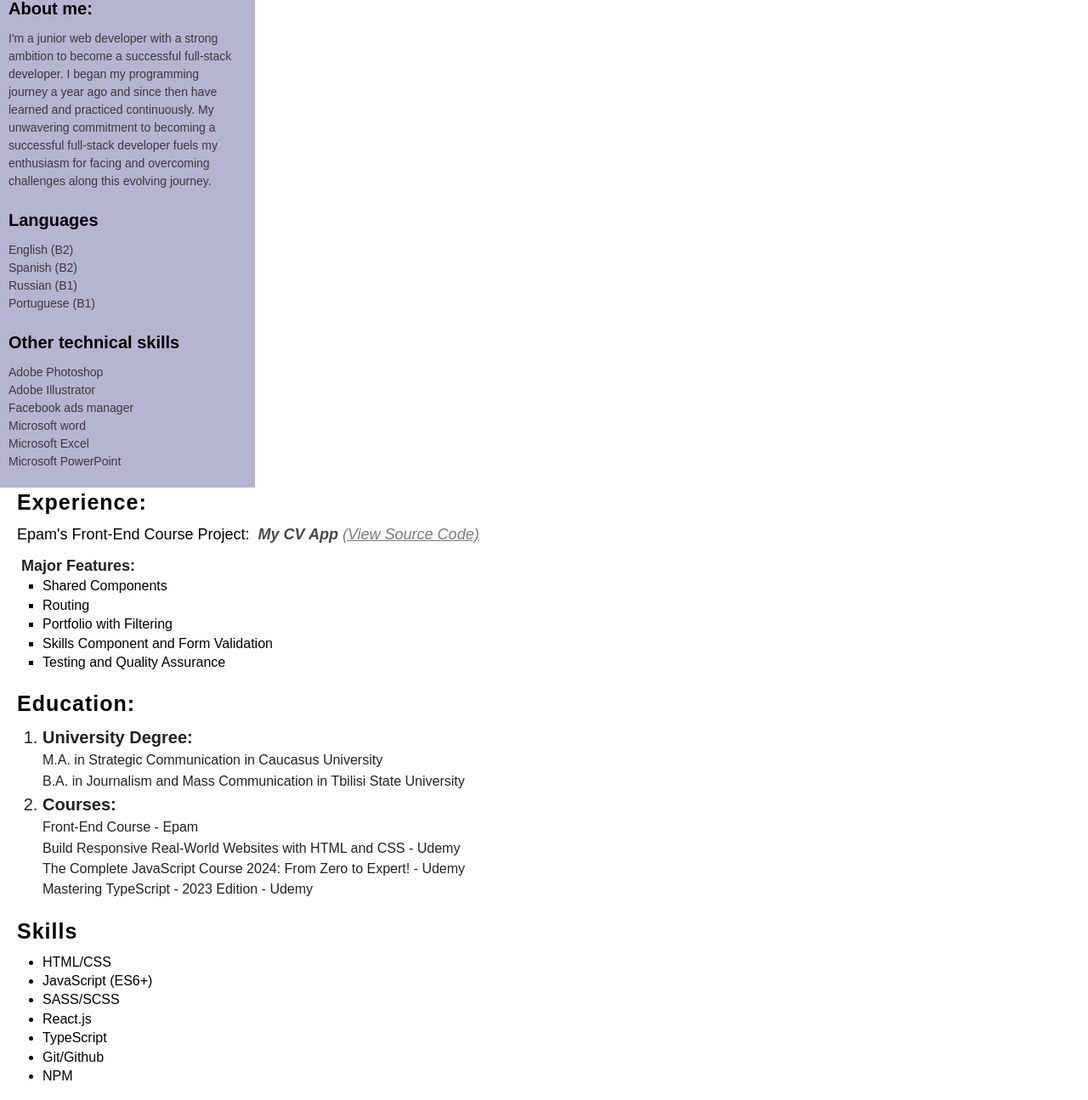
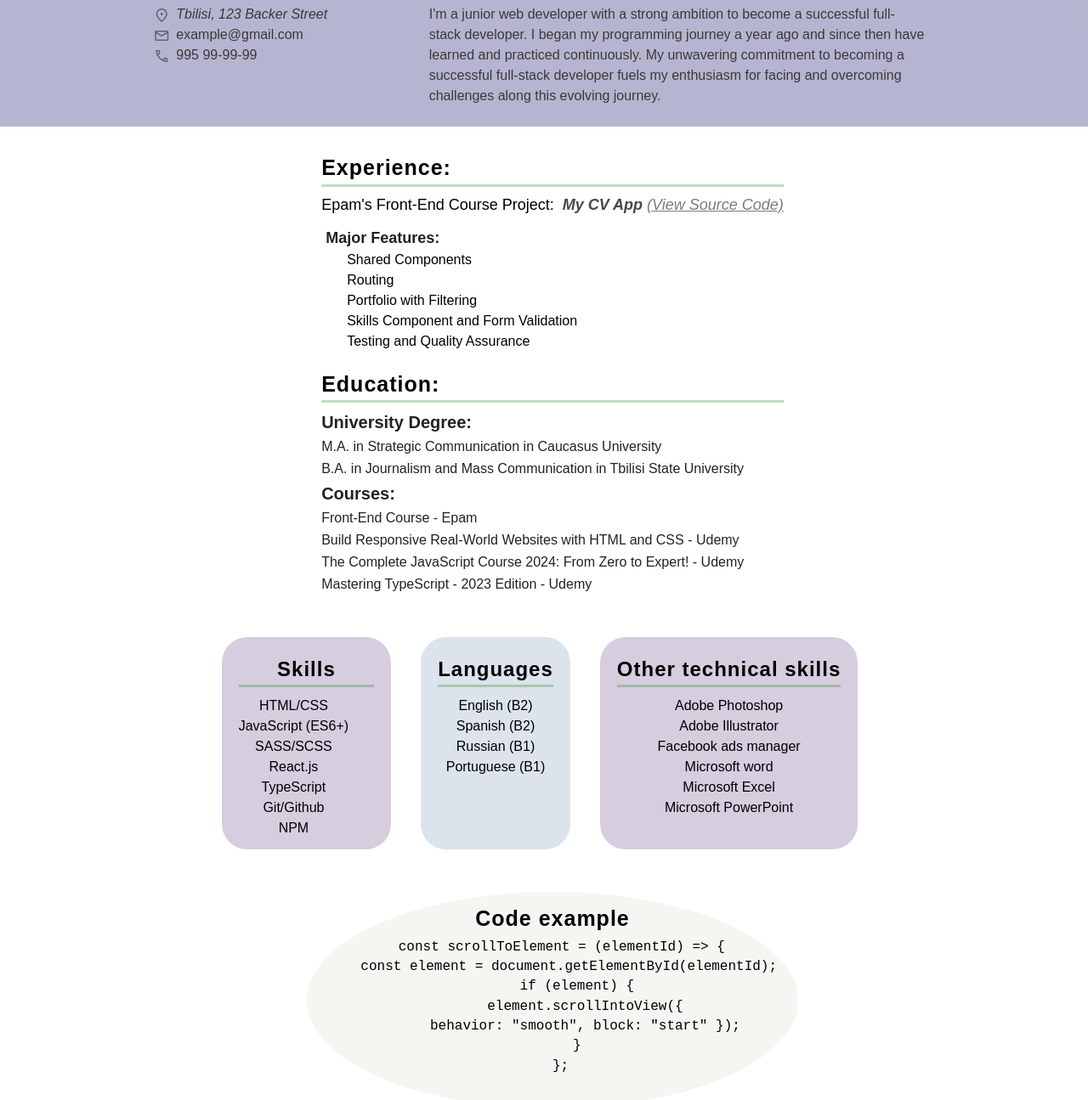
Before and after one commit to guranda26/rsschool-cv, a plain HTML site: page index.html in a window 1280 px wide. Shown: the part 461-1756 px from the top of the page at 85% size. Drawn offline with nearby package versions, Linux system fonts and the light colour scheme.

Commit message:
refactor: change structure of the project

```diff
--- a/index.html
+++ b/index.html
@@ -11,26 +11,42 @@
     <title>My CV page</title>
   </head>
   <body>
-    <div class="container">
+    <header class="header">
+      <nav>
+        <ul>
+          <li><a href="#contact">Contact</a></li>
+          <li><a href="#summary">About Me</a></li>
+          <li><a href="#skills">skills</a></li>
+          <li><a href="#languages">languages</a></li>
+          <li><a href="#education">Education</a></li>
+          <li><a href="#experience">Experience</a></li>
+          <li><a href="#tech-skills">technical skills</a></li>
+          <li><a href="#example">Code example</a></li>
+        </ul>
+      </nav>
+    </header>
+    <header>
       <h1>Resume</h1>
       <aside>
-        <header>
-          <nav>
         <img
           src="./image/myPhoto.jpeg"
           alt="Guranda Lemonjava - image for CV"
         />
         <p class="author-name">Guranda Lemonjava</p>
-
-            <section class="contact-info">
+        <div class="contact-summary">
+          <section class="contact-info" id="contact">
             <h2>Contact Me:</h2>
+            <nav>
+              <ul>
+                <li>
                   <address>
                     <p>
-                  <span class="material-symbols-outlined icon">location_on</span
+                      <span class="material-symbols-outlined icon"
+                        >location_on</span
                       >Tbilisi, 123 Backer Street
                     </p>
                   </address>
-              <ul>
+                </li>
                 <li>
                   <span class="material-symbols-outlined icon">mail</span
                   ><a href="mailto:example@gmail.com">example@gmail.com</a>
@@ -40,44 +56,27 @@
                   ><a href="tel:995999-999">995 99-99-99</a>
                 </li>
               </ul>
+            </nav>
           </section>
-          </nav>
-        </header>
 
-        <section class="summary-section">
-          <h2>About me:</h2>
+          <section class="summary-section" id="summary">
+            <h2>Summary:</h2>
             <p>
               I'm a junior web developer with a strong ambition to become a
               successful full-stack developer. I began my programming journey a
-            year ago and since then have learned and practiced continuously. My
-            unwavering commitment to becoming a successful full-stack developer
-            fuels my enthusiasm for facing and overcoming challenges along this
-            evolving journey.
+              year ago and since then have learned and practiced continuously.
+              My unwavering commitment to becoming a successful full-stack
+              developer fuels my enthusiasm for facing and overcoming challenges
+              along this evolving journey.
             </p>
           </section>
-        <section class="languages-section">
-          <h2>Languages</h2>
-          <ul>
-            <li>English (B2)</li>
-            <li>Spanish (B2)</li>
-            <li>Russian (B1)</li>
-            <li>Portuguese (B1)</li>
-          </ul>
-        </section>
-        <section class="program-skills">
-          <h2>Other technical skills</h2>
-          <ul>
-            <li>Adobe Photoshop</li>
-            <li>Adobe Illustrator</li>
-            <li>Facebook ads manager</li>
-            <li>Microsoft word</li>
-            <li>Microsoft Excel</li>
-            <li>Microsoft PowerPoint</li>
-          </ul>
-        </section>
+        </div>
       </aside>
+    </header>
+
     <main>
-        <section class="experience-section">
+      <div class="experience-education">
+        <section class="experience-section" id="experience">
           <h2>Experience:</h2>
           <p class="project-info">Epam's Front-End Course Project:</p>
           <ul class="my-cv">
@@ -97,7 +96,7 @@
             <li>Testing and Quality Assurance</li>
           </ul>
         </section>
-        <section class="education-section">
+        <section class="education-section" id="education">
           <h2>Education:</h2>
           <ol>
             <li>
@@ -128,19 +127,44 @@
             </li>
           </ol>
         </section>
-        <section class="skills-section">
+      </div>
+      <div class="skills">
+        <section class="skills-section" id="skills">
+          <nav>
             <h2>Skills</h2>
             <ul>
-            <li>HTML/CSS</li>
-            <li>JavaScript (ES6+)</li>
-            <li>SASS/SCSS</li>
-            <li>React.js</li>
-            <li>TypeScript</li>
-            <li>Git/Github</li>
-            <li>NPM</li>
+              <li><a href="#">HTML/CSS</a></li>
+              <li><a href="#">JavaScript (ES6+)</a></li>
+              <li><a href="#">SASS/SCSS</a></li>
+              <li><a href="#">React.js</a></li>
+              <li><a href="#">TypeScript</a></li>
+              <li><a href="#">Git/Github</a></li>
+              <li><a href="#">NPM</a></li>
+            </ul>
+          </nav>
+        </section>
+        <section class="languages-section" id="languages">
+          <h2>Languages</h2>
+          <ul>
+            <li>English (B2)</li>
+            <li>Spanish (B2)</li>
+            <li>Russian (B1)</li>
+            <li>Portuguese (B1)</li>
           </ul>
         </section>
-        <article class="code-example">
+        <section class="program-skills" id="tech-skills">
+          <h2>Other technical skills</h2>
+          <ul>
+            <li>Adobe Photoshop</li>
+            <li>Adobe Illustrator</li>
+            <li>Facebook ads manager</li>
+            <li>Microsoft word</li>
+            <li>Microsoft Excel</li>
+            <li>Microsoft PowerPoint</li>
+          </ul>
+        </section>
+      </div>
+      <article class="code-example" id="example">
         <h2>Code example</h2>
         <pre>
   <code class="javascript-code">const scrollToElement = (elementId) => {
@@ -163,6 +187,5 @@
         <figcaption><a href="https://rs.school/">Course Link</a></figcaption>
       </figure>
     </footer>
-    </div>
   </body>
 </html>
--- a/style.css
+++ b/style.css
@@ -1,29 +1,47 @@
 * {
   box-sizing: border-box;
   margin: 0;
-
   padding: 0;
 }
 body {
   font-family: "cursive", "arial", sans-serif;
+  text-align: center;
 }
 
 section {
   margin-bottom: 10px;
 }
 
-.container {
-  margin-left: auto;
-  margin-right: auto;
+ol,
+ul,
+li {
+  list-style: none;
+}
+
+.header ul li {
+  font-size: 18px;
+  text-transform: capitalize;
+  display: inline-block;
+  margin-right: 15px;
+  margin-top: 15px;
+  padding: 15px 10px;
+}
+.header ul li a {
+  color: rgb(52, 52, 128);
+}
+.header ul li a:hover {
+  font-weight: bold;
+}
+.header {
+  width: 100vw;
+}
+.header nav {
+  height: 100%;
 }
 
 main {
-  display: inline-block;
-  width: 75vw;
-  position: relative;
   line-height: 1.4;
   font-size: 18px;
-  vertical-align: top;
   margin-bottom: 0;
   margin-left: 20px;
 }
@@ -38,17 +56,16 @@ main section {
 }
 
 aside {
-  display: inline-block;
   background-color: rgba(52, 52, 128, 0.36);
-  width: 300px;
   font-size: 14px;
   line-height: 1.5;
-  padding: 25px 5px 10px 10px;
+  padding: 25px 5px 30px 10px;
 }
 
 aside h2 {
-  margin-top: 20px;
-  margin-bottom: 10px;
+  width: 50%;
+  margin-top: 0;
+  border-bottom: 2px solid rgba(33, 33, 33, 0.2);
 }
 
 aside p,
@@ -56,7 +73,7 @@ aside li {
   color: rgba(49, 42, 40, 0.903);
   padding-right: 15px;
 }
-header img {
+aside img {
   width: 150px;
   height: 150px;
   object-fit: cover;
@@ -108,14 +125,33 @@ header img {
   margin-left: 30px;
 }
 .contact-info {
-  margin-left: 0;
-}
-.contact-info p,
-.contact-info li {
-  margin-left: 0;
-  margin-bottom: 4px;
+  width: 300px;
+  height: 150px;
 }
 
+.summary-section {
+  width: 600px;
+  height: 150px;
+}
+.summary-section p {
+  line-height: 1.5;
+}
+.contact-summary {
+  margin-left: auto;
+  margin-right: auto;
+  font-size: 16px;
+}
+.contact-info,
+.summary-section {
+  display: inline-block;
+  vertical-align: top;
+  margin: 10px;
+  text-align: left;
+}
+.contact-info h2,
+.summary-section h2 {
+  font-size: 24px;
+}
 .education-section ol {
   font-size: 20px;
   color: rgba(29, 29, 29, 0.976);
@@ -124,16 +160,35 @@ header img {
   margin-top: 2px;
 }
 .education-section ul {
-  list-style: none;
   font-size: 16px;
 }
 
-.education-section ol,
+.education-section ol {
+  list-style: none;
+}
+.skills-section,
+.program-skills {
+  text-align: center;
+  border-radius: 30px;
+  background-color: rgba(199, 186, 211, 0.727);
+}
+
+.languages-section {
+  height: inherit;
+  background-color: rgba(147, 170, 193, 0.326);
+  border-radius: 30px;
+}
+
+.education-section ul,
 .skills-section ul {
-  margin-left: 30px;
+  margin-right: 30px;
+  list-style: none;
 }
 .skills-section ul {
   font-size: 16px;
+}
+.skills-section a {
+  color: rgb(0, 0, 0);
 }
 
 .javascript-code {
@@ -145,6 +200,21 @@ header img {
 }
 .code-example {
   line-height: 1.3;
+  padding: 15px 25px;
+  display: inline-block;
+  background-color: rgba(222, 222, 206, 0.296);
+  border-radius: 50%;
+  margin-bottom: 20px;
+}
+.experience-education {
+  display: inline-block;
+  text-align: left;
+  margin: 30px auto;
+  line-height: 1.5;
+}
+
+.experience-education h2 {
+  border-bottom: 3px solid rgba(17, 128, 17, 0.269);
 }
 h1 {
   text-align: center;
@@ -158,11 +228,32 @@ h2 {
   font-weight: 600;
   margin-bottom: 8px;
 }
+.skills {
+  height: 250px;
+  margin-bottom: 50px;
+}
+.skills section {
+  display: inline-block;
+  vertical-align: top;
+  margin-right: 30px;
+  line-height: 1.5;
+  padding: 20px;
+  height: inherit;
+}
 
+.skills h2 {
+  font-size: 24px;
+  margin-bottom: 10px;
+  border-bottom: 3px solid rgba(17, 128, 17, 0.269);
+}
+.skills section li {
+  font-size: 16px;
+}
 .author-name {
-  font-size: 18px;
-  font-weight: 500;
-  margin: 10px 0 20px;
+  font-size: 24px;
+  font-weight: 700;
+  margin-top: 10px;
+  margin-bottom: 30px;
 }
 
 a {
@@ -185,8 +276,9 @@ aside li {
 
 .material-symbols-outlined {
   margin: 0;
-  vertical-align: bottom;
+  vertical-align: middle;
   font-size: 20px;
+  margin-right: 7px;
 }
 
 span.icon {
```
Lines whose indentation alone changed are shown as unchanged.
